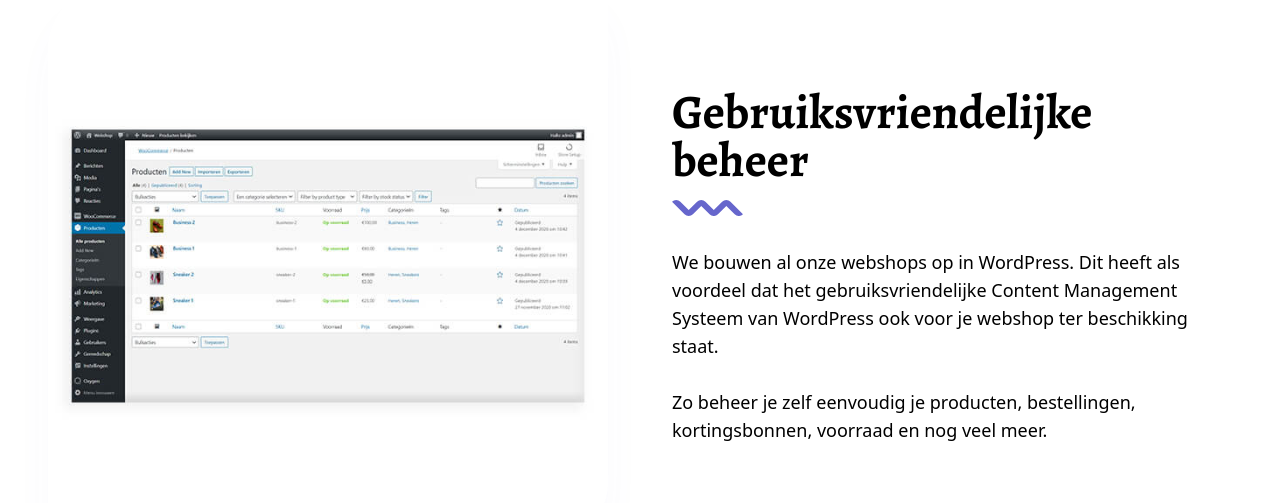
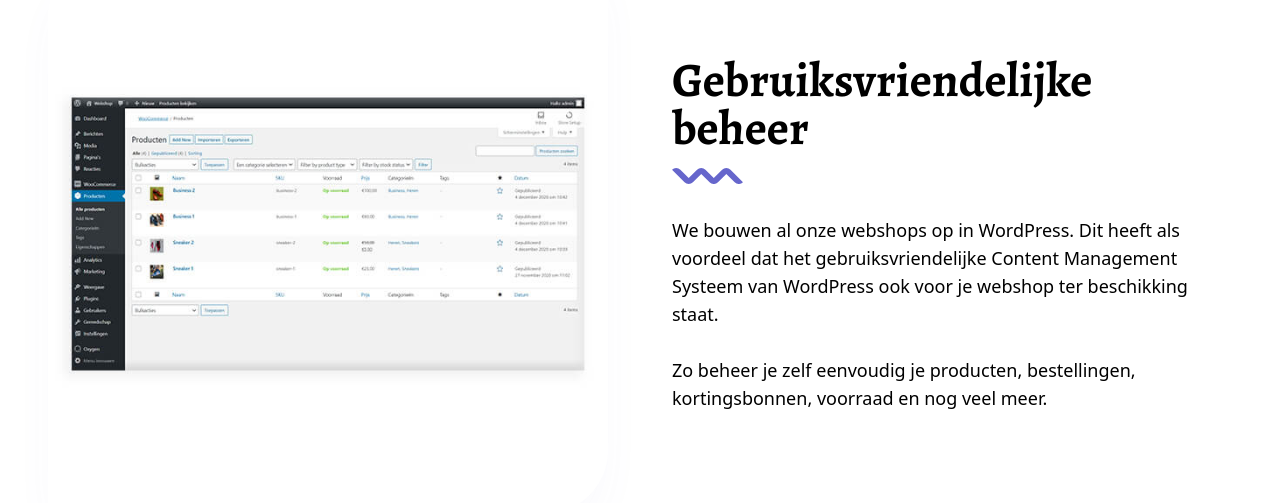
Before and after one commit to Citingdude/vibefusion-front-end, a Nuxt app: page /webshop in a window 1280 px wide. Shown: the part 1797-2300 px from the top of the page. Built offline with nearby package versions, Linux system fonts and the light colour scheme.

Commit message:
Fix section paddings

```diff
--- a/pages/webshop.vue
+++ b/pages/webshop.vue
@@ -31,7 +31,7 @@
 
     <!-- Affordable -->
     <section
-      class="bg-light-alt pt-16 lg:pt-32 pb-20 lg:pb-40 section-padding-x"
+      class="bg-light-alt py-16 lg:py-32 section-padding-x"
     >
       <div class="container mx-auto grid lg:grid-cols-2 gap-16 items-center">
         <!-- Content -->
@@ -67,7 +67,7 @@
 
     <!-- Easy -->
     <section
-      class="bg-light-main pt-16 lg:pt-32 pb-20 lg:pb-40 section-padding-x"
+      class="bg-light-main py-16 lg:py-32 section-padding-x"
     >
       <div class="container mx-auto grid lg:grid-cols-2 gap-16 items-center">
         <!-- Image -->
```
